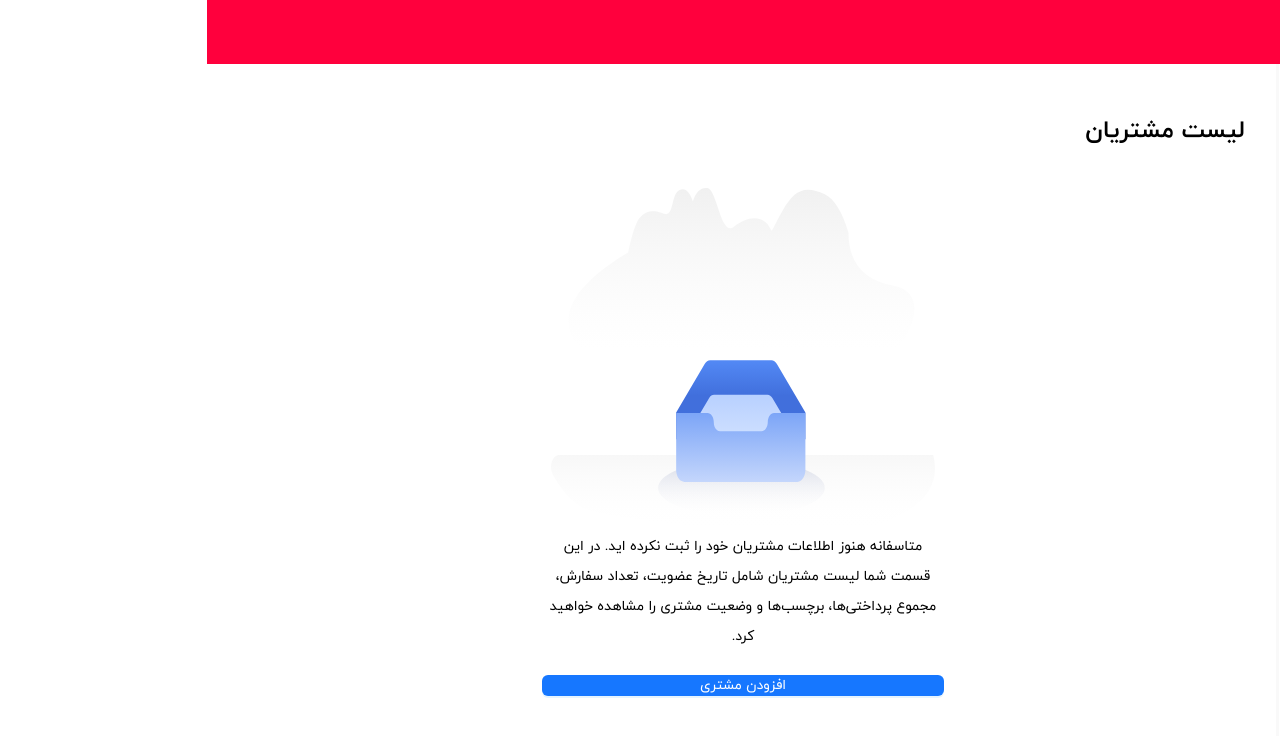
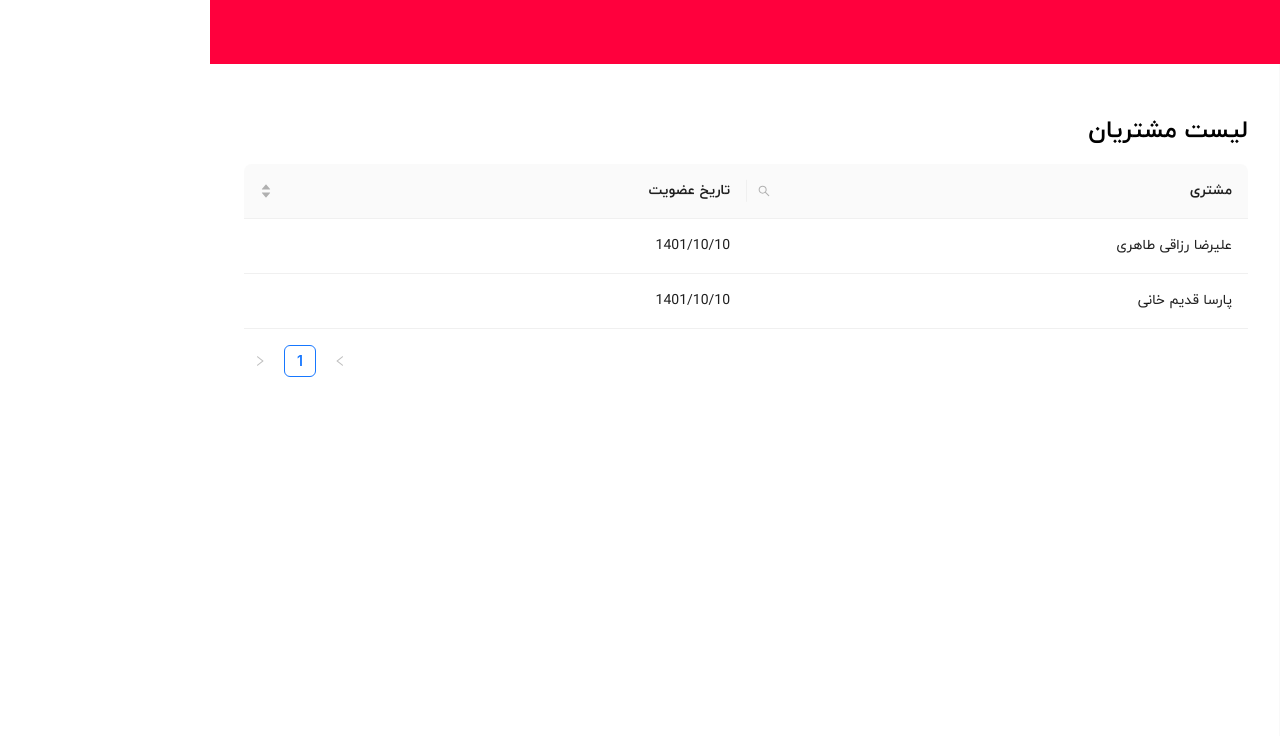
Before and after one commit to Sabamoradi/dashboard, a React (Create React App) app: page /customers in a window 1280 px wide. Shown: the top 736 px of the page. Built offline with nearby package versions, Linux system fonts and the light colour scheme.

Commit message:
add some part of table

```diff
--- /dev/null
+++ b/src/domain/Customers/container/Table/index.tsx
@@ -0,0 +1,70 @@
+import { SearchOutlined } from "@ant-design/icons";
+import { useRef } from "react";
+import type { InputRef } from "antd";
+import { Input, Table } from "antd";
+import type { ColumnType, ColumnsType } from "antd/es/table";
+import "./style.scss";
+import { localTexts } from "../../../../locals/text";
+
+interface DataType {
+  key: string;
+  name: string;
+  subsDate: string;
+}
+
+type DataIndex = keyof DataType;
+
+const data: DataType[] = [
+  {
+    key: "1",
+    name: "علیرضا رزاقی طاهری",
+    subsDate: "1401/10/10",
+  },
+  {
+    key: "2",
+    name: "پارسا قدیم خانی",
+    subsDate: "1401/10/10",
+  },
+];
+
+const CustomerTable = () => {
+  const searchInput = useRef<InputRef>(null);
+
+  const getColumnSearchProps = (
+    dataIndex: DataIndex
+  ): ColumnType<DataType> => ({
+    filterDropdown: () => (
+      <div>
+        <Input ref={searchInput} placeholder={`Search ${dataIndex}`} />
+      </div>
+    ),
+    filterIcon: (filtered: boolean) => (
+      <SearchOutlined style={{ color: filtered ? "#1677ff" : undefined }} />
+    ),
+  });
+
+  const columns: ColumnsType<DataType> = [
+    {
+      title: `${localTexts.customer}`,
+      dataIndex: "name",
+      key: "name",
+      width: "15%",
+      ...getColumnSearchProps("name"),
+    },
+    {
+      title: `${localTexts.customerSubsDate}`,
+      dataIndex: "subsDate",
+      key: "subsDate",
+      width: "15%",
+      sorter: true,
+    },
+  ];
+
+  return (
+    <div className="table-wrapper">
+      <Table columns={columns} dataSource={data} />
+    </div>
+  );
+};
+
+export default CustomerTable;
--- /dev/null
+++ b/src/domain/Customers/container/Table/style.scss
@@ -0,0 +1,5 @@
+@use 'src/styles/main.scss' as *;
+
+.table-wrapper{
+    padding-top: toRem(16);
+}
--- a/src/domain/Customers/index.tsx
+++ b/src/domain/Customers/index.tsx
@@ -7,9 +7,14 @@ import { Modal, Tabs } from "antd";
 import { Button, TabsProps } from "antd";
 import FirstCreateTab from "./container/FirstCreateTab";
 import SecondCreateTab from "./container/SecondCreateTab";
+import CustomerTable from "./container/Table";
 
 const Customers = () => {
-  const [listData, setListData] = useState([]);
+  const [listData, setListData] = useState([
+    {
+      id:1
+    }
+  ]);
   const [isModalOpen, setIsModalOpen] = useState(false);
 
   const onChange = (key: string) => {
@@ -43,7 +48,7 @@ const Customers = () => {
           />
         </EmptyState>
       ) : (
-        <div>hello</div>
+        <CustomerTable />
       )}
 
       <Modal
--- a/src/locals/text.ts
+++ b/src/locals/text.ts
@@ -11,5 +11,7 @@ export const localTexts = {
   address:"آدرس",
   addAddress:"آدرس را وارد کنید",
   close:"بستن",
-  submit:"افزودن"
+  submit:"افزودن",
+  customer:"مشتری",
+  customerSubsDate:"تاریخ عضویت"
 };
--- a/src/styles/root.scss
+++ b/src/styles/root.scss
@@ -25,7 +25,10 @@ ul {
 .font-data,
 .ant-form-item-label,
 .ant-tabs,
-.ant-input {
+.ant-input,
+.ant-table-wrapper,
+.ant-table-column-title,
+.ant-table-cell {
   font-family: IRANYekan !important;
 }
 .ant-tabs {
@@ -33,3 +36,6 @@ ul {
     padding-left: 10px;
   }
 }
+.ant-table-wrapper {
+  direction: rtl;
+}
```
